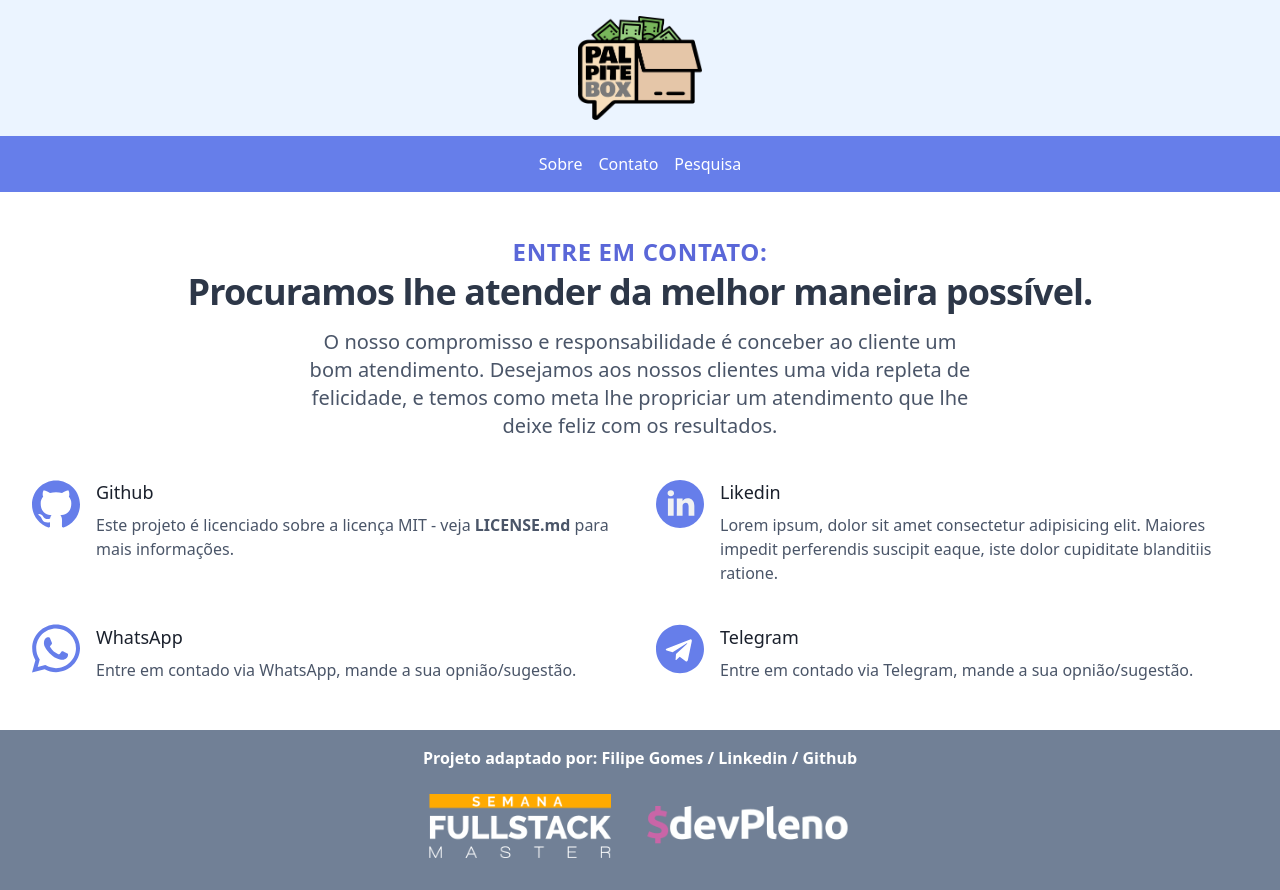
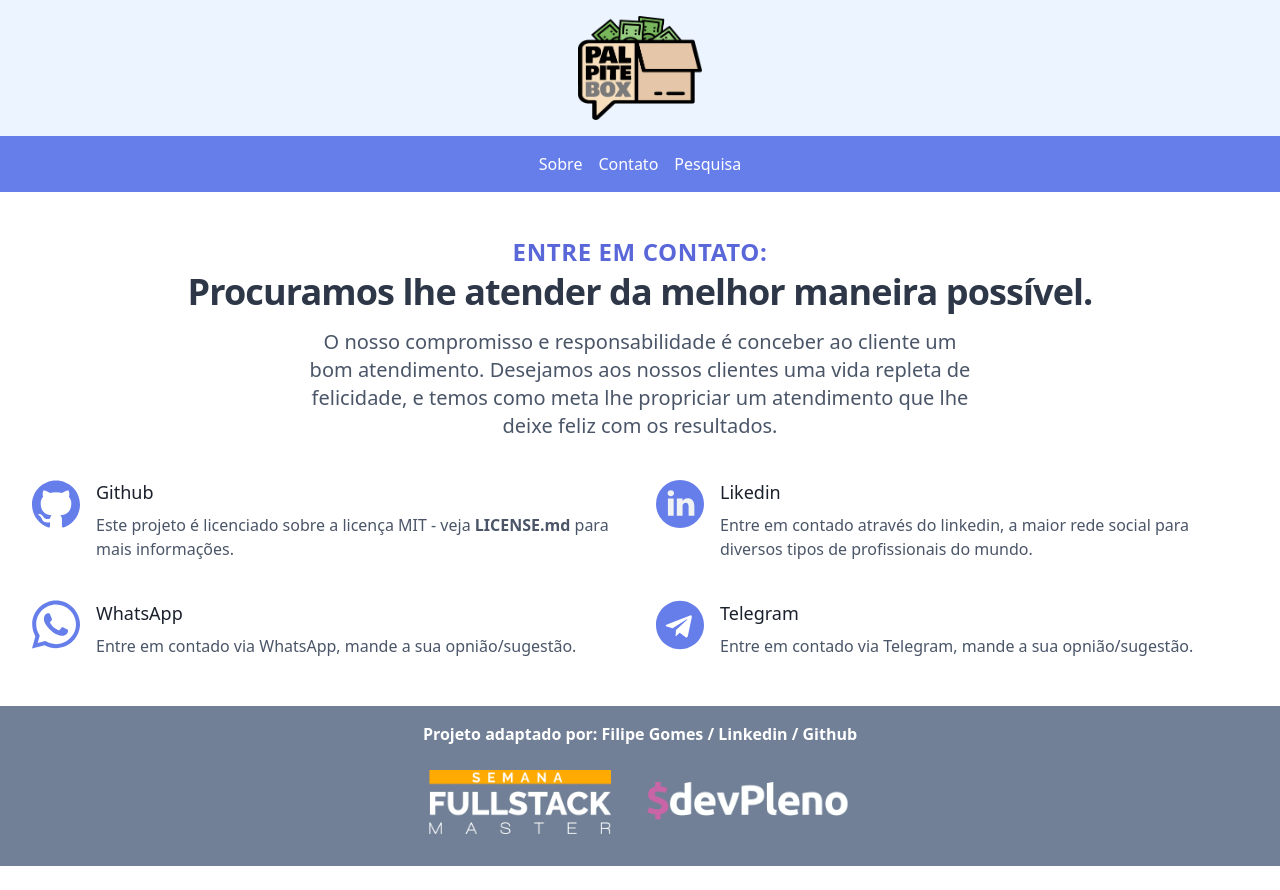
Before and after one commit to lipegomes/palpitebox, a Next.js app: page /contato in a window 1280 px wide. After the commit the page ends 866 px from the top, so only its background shows below. Built offline with nearby package versions, Linux system fonts and the light colour scheme.

Commit message:
Update contato.js

```diff
--- a/pages/contato.js
+++ b/pages/contato.js
@@ -46,7 +46,7 @@ const Contato = () => {
                   <div className='ml-4'>
                     <a className='text-lg leading-6 font-medium text-gray-900 hover:underline' href='https://www.linkedin.com/in/lipegomes/ ' target='blank'>Likedin</a>
                     <p className='mt-2 text-base leading-6 text-gray-700'>
-                      Lorem ipsum, dolor sit amet consectetur adipisicing elit. Maiores impedit perferendis suscipit eaque, iste dolor cupiditate blanditiis ratione.
+                      Entre em contado através do linkedin, a maior rede social para diversos tipos de profissionais do mundo.
                     </p>
                   </div>
                 </div>
```
